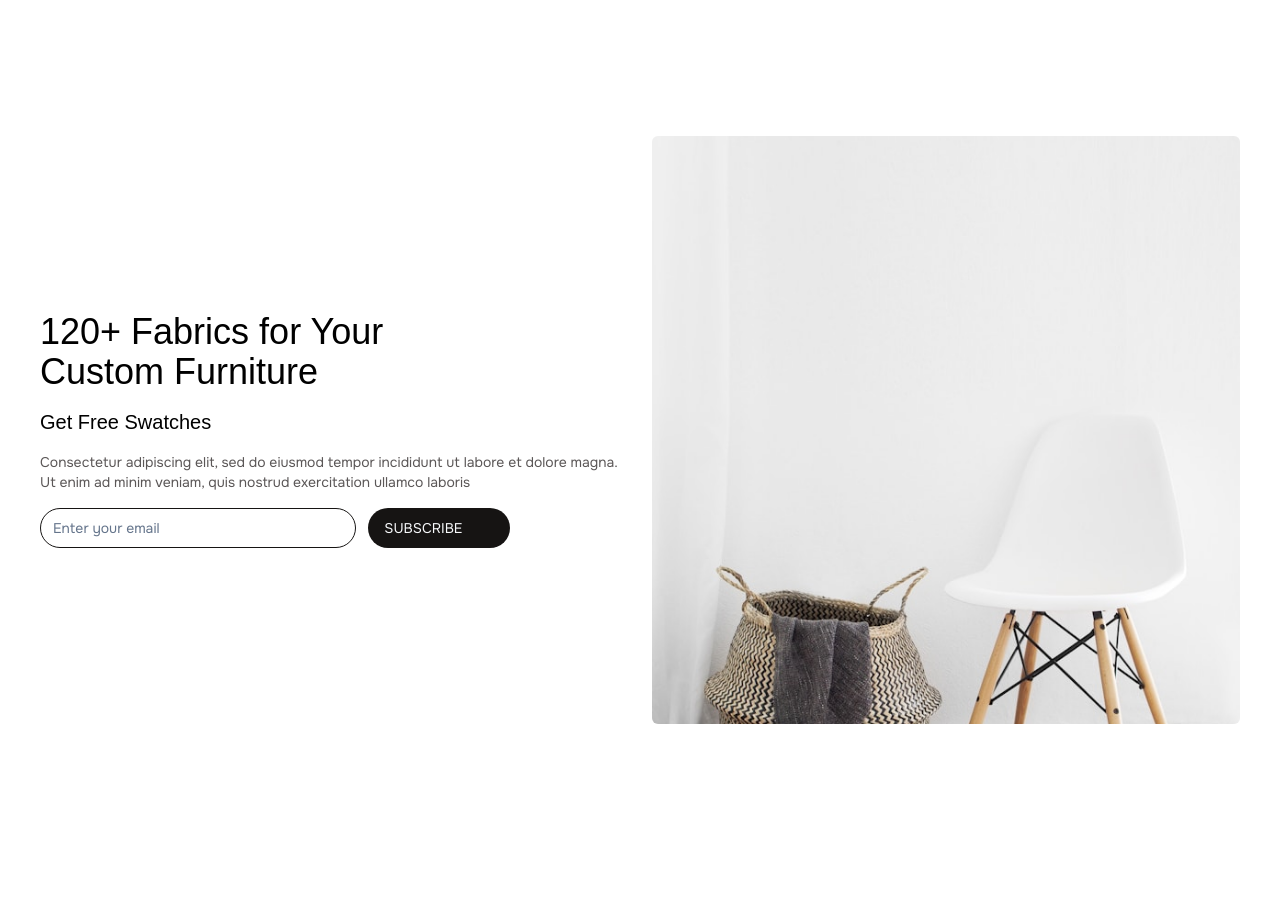
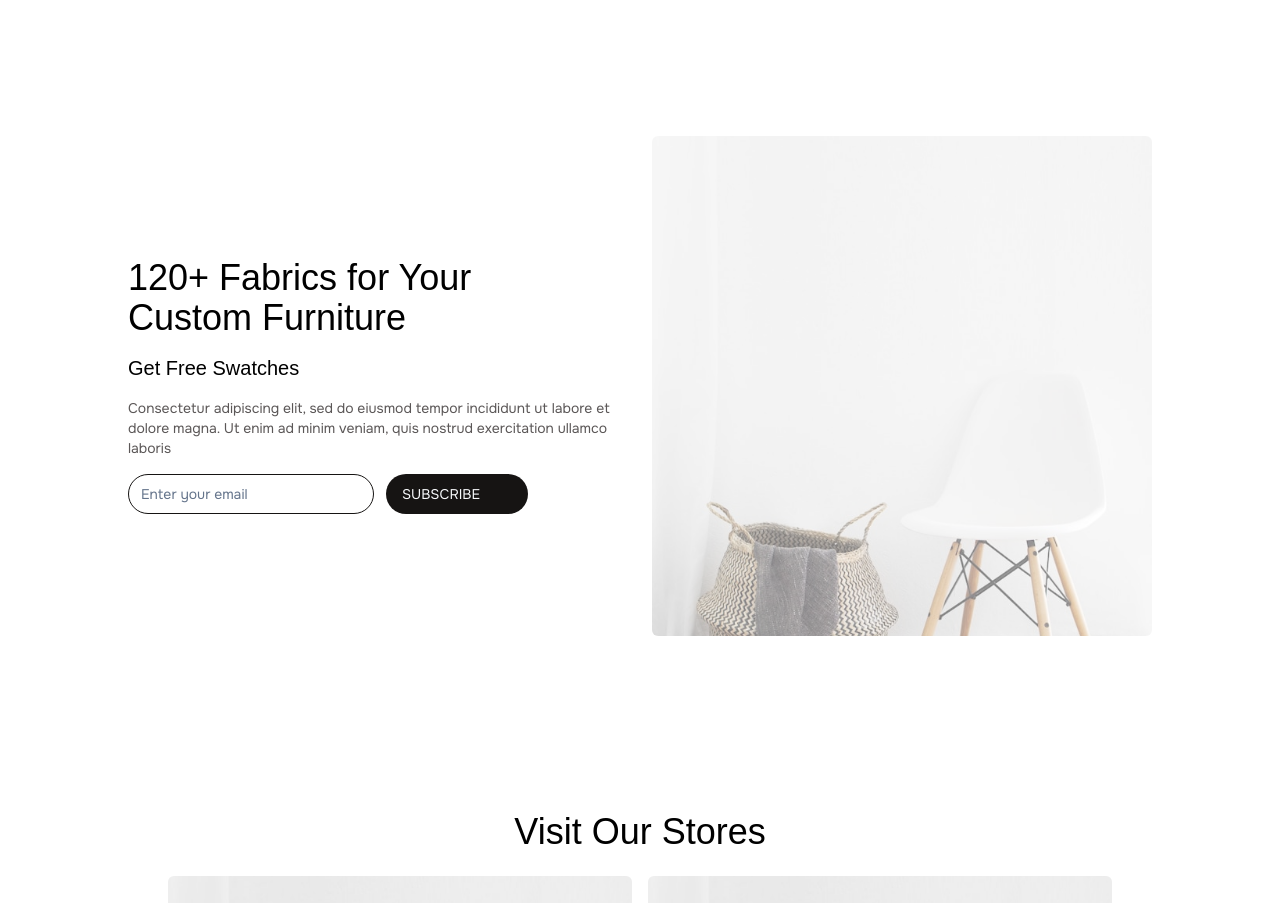
Before and after one commit to hengkianggia/furnix-app, a Next.js app: page /about in a window 1280 px wide. Shown: the part 2600-3503 px from the top of the page. Built offline with nearby package versions, Linux system fonts and the light colour scheme; some icons are missing; a web font is replaced by a local one.

Commit message:
Fixing/hengki/fixing wrapper update issue

```diff
--- a/src/app/contact/page.tsx
+++ b/src/app/contact/page.tsx
@@ -22,7 +22,7 @@ const Contact = () => {
         title={"Contacts"}
         desc="Have questions? Contact us using the form below"
       />
-      <Wrapper full className="px-32 max-md:px-4 max-lg:px-10">
+      <Wrapper full className="lg:px-32 max-md:px-4 max-lg:px-10">
         <Div full grid className="grid-cols-2 gap-16 place-items-center max-md:grid-cols-1 max-md:gap-6 max-lg:gap-10">
           <h1 className="text-4xl font-thin text-balance max-md:col-span-1 max-lg:col-span-2 max-lg:text-center max-md:text-start">
             Contact Information for Furnix in Different Cities
--- a/src/components/pages/Banner.tsx
+++ b/src/components/pages/Banner.tsx
@@ -51,7 +51,7 @@ export const Banner1 = () => {
 export const Banner2 = () => {
   return (
     <section className="w-full bg-myBrokenWhite pt-10 max-lg:pb-10">
-      <Wrapper className="grid grid-cols-2 gap-10 px-32 items-center max-md:px-4 max-lg:px-10">
+      <Wrapper className="grid grid-cols-2 gap-10 lg:px-32 items-center max-md:px-4 max-lg:px-10">
         <Div className="space-y-7 max-lg:col-span-2">
           <h1 className="font-normal max-md:w-full max-lg:w-[80%]">
             &quot;Absolutely thrilled with the new coffee table! We&apos;ve
@@ -209,7 +209,7 @@ export const BannerShop = () => {
 export const BannerWishlist = () => {
   return (
     <section className="w-full bg-myBrokenWhite pt-10 relative h-80 overflow-hidden max-lg:py-10 max-lg:h-full mt-32 max-lg:mt-20">
-      <Wrapper className="grid grid-cols-2 gap-10 px-32 items-center z-30 max-md:px-4 max-lg:px-10">
+      <Wrapper className="grid grid-cols-2 gap-10 lg:px-32 items-center z-30 max-md:px-4 max-lg:px-10">
         <Div full className="space-y-7 max-lg:space-y-2 max-md:col-span-2">
           <h1 className="text-4xl max-md:text-2xl text-balance font-thin">
             We&apos;re solving the biggest problems in furniture
--- a/src/components/pages/about/CustomFurniture.tsx
+++ b/src/components/pages/about/CustomFurniture.tsx
@@ -10,8 +10,14 @@ import React from "react";
 const CustomFurniture = () => {
   return (
     <Div as={"section"} full>
-      <Wrapper full flex between itemsCenter className="px-32 gap-6 max-md:px-4 max-lg:px-10 max-md:flex-col">
-        <Div className="basis-6/12 space-y-4 max-md:text-center">
+      <Wrapper
+        full
+        flex
+        between
+        itemsCenter
+        className="gap-6 max-md:px-4 max-lg:px-10 max-md:flex-col lg:px-32"
+      >
+        <Div full column className="basis-6/12 gap-y-4 max-md:text-center">
           <h1 className="text-4xl font-thin text-balance">
             120+ Fabrics for Your Custom Furniture
           </h1>
@@ -38,8 +44,8 @@ const CustomFurniture = () => {
         </Div>
 
         {/* images */}
-        <Div className="basis-6/12 max-md:w-full">
-          <Images className="aspect-square rounded-md" />
+        <Div className="basis-6/12 max-md:w-full ">
+          <Images className="aspect-square rounded-md opacity-50" />
         </Div>
       </Wrapper>
     </Div>
--- a/src/components/pages/cart/MyCart.tsx
+++ b/src/components/pages/cart/MyCart.tsx
@@ -217,7 +217,7 @@ const MyCart = () => {
       <Div
         full
         grid
-        className="grid-cols-3 gap-6 px-32 max-md:grid-cols-1 max-md:px-4 max-lg:px-0 max-lg:gap-0 max-md:gap-4"
+        className="grid-cols-3 gap-6 px-20 max-md:grid-cols-1 max-md:px-4 max-lg:px-0 max-lg:gap-0 max-md:gap-4"
       >
         <Div flex className="gap-4">
           <Icon icon={Icons.Question} className="text-3xl" />
--- a/src/components/pages/homepage/Category.tsx
+++ b/src/components/pages/homepage/Category.tsx
@@ -31,7 +31,7 @@ const listItem = [
 
 const Category = () => {
   return (
-    <Wrapper flex full className="justify-between px-32 h-72 max-md:px-4 max-lg:px-10 max-md:justify-center">
+    <Wrapper flex full className="justify-between lg:px-32 h-72 max-md:px-4 max-lg:px-10 max-md:justify-center">
       <Div
         Hfull
         column
```
